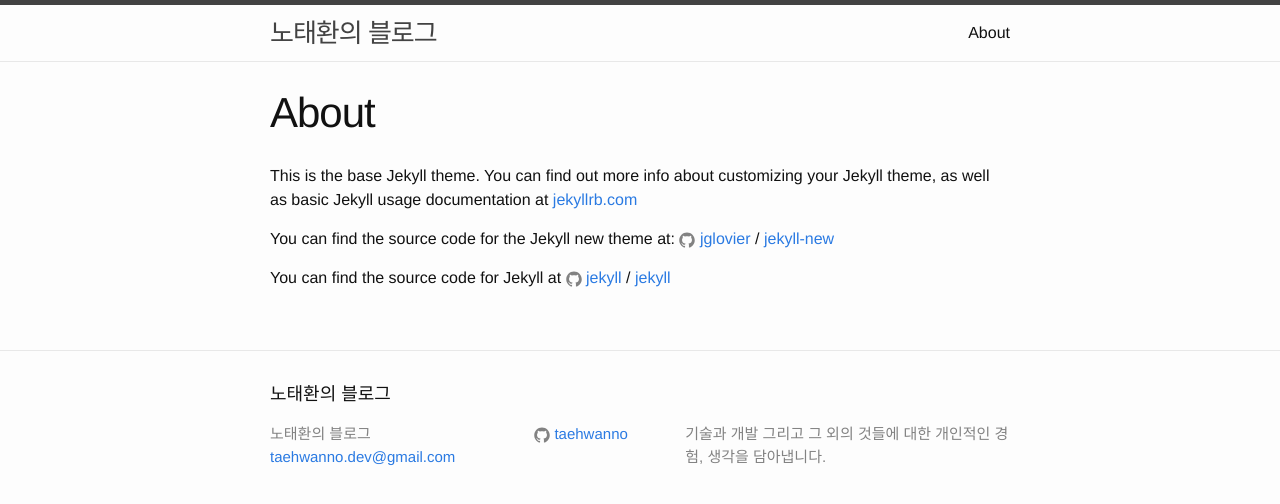
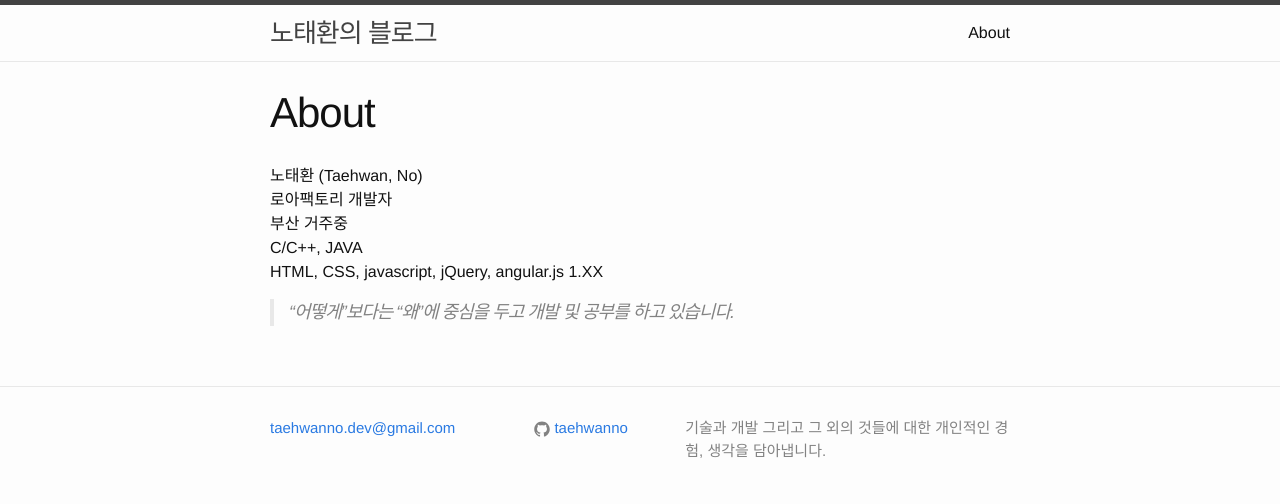
Before and after one commit to taehwanno/taehwanno.github.io, a Jekyll site: the page built from about.md, in a window 1280 px wide. Shown: the top 504 px of the page. Built offline with Jekyll 4.4.1, drawn with Linux system fonts in a browser that asks for light colours.

Commit message:
footer, about 페이지 정리

```diff
--- a/_includes/footer.html
+++ b/_includes/footer.html
@@ -2,12 +2,9 @@
 
   <div class="wrapper">
 
-    <h2 class="footer-heading">{{ site.title }}</h2>
-
     <div class="footer-col-wrapper">
       <div class="footer-col footer-col-1">
         <ul class="contact-list">
-          <li>{{ site.title }}</li>
           <li><a href="mailto:{{ site.email }}">{{ site.email }}</a></li>
         </ul>
       </div>
--- a/about.md
+++ b/about.md
@@ -4,12 +4,10 @@ title: About
 permalink: /about/
 ---
 
-This is the base Jekyll theme. You can find out more info about customizing your Jekyll theme, as well as basic Jekyll usage documentation at [jekyllrb.com](http://jekyllrb.com/)
+노태환 (Taehwan, No)
+로아팩토리 개발자
+부산 거주중
+C/C++, JAVA
+HTML, CSS, javascript, jQuery, angular.js 1.XX
 
-You can find the source code for the Jekyll new theme at:
-{% include icon-github.html username="jglovier" %} /
-[jekyll-new](https://github.com/jglovier/jekyll-new)
-
-You can find the source code for Jekyll at
-{% include icon-github.html username="jekyll" %} /
-[jekyll](https://github.com/jekyll/jekyll)
+> "어떻게"보다는 "왜"에 중심을 두고 개발 및 공부를 하고 있습니다.
```
